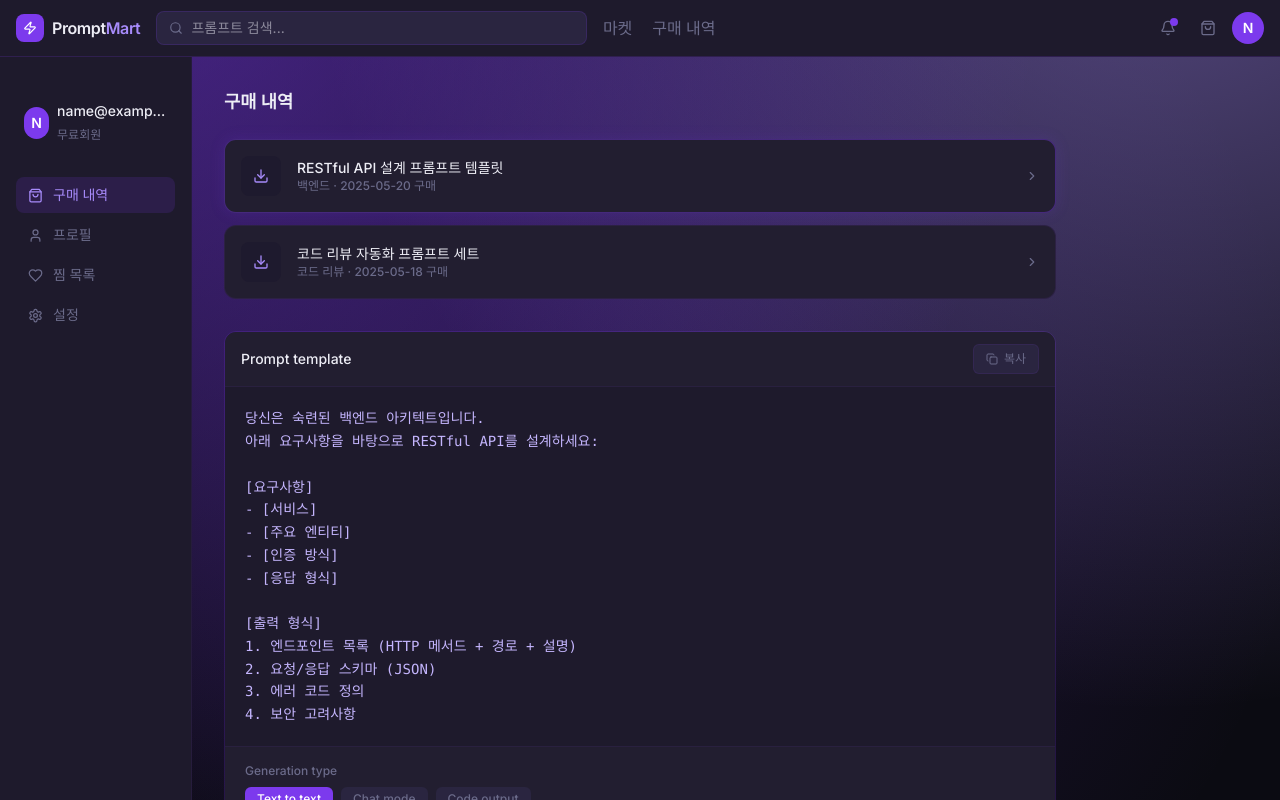
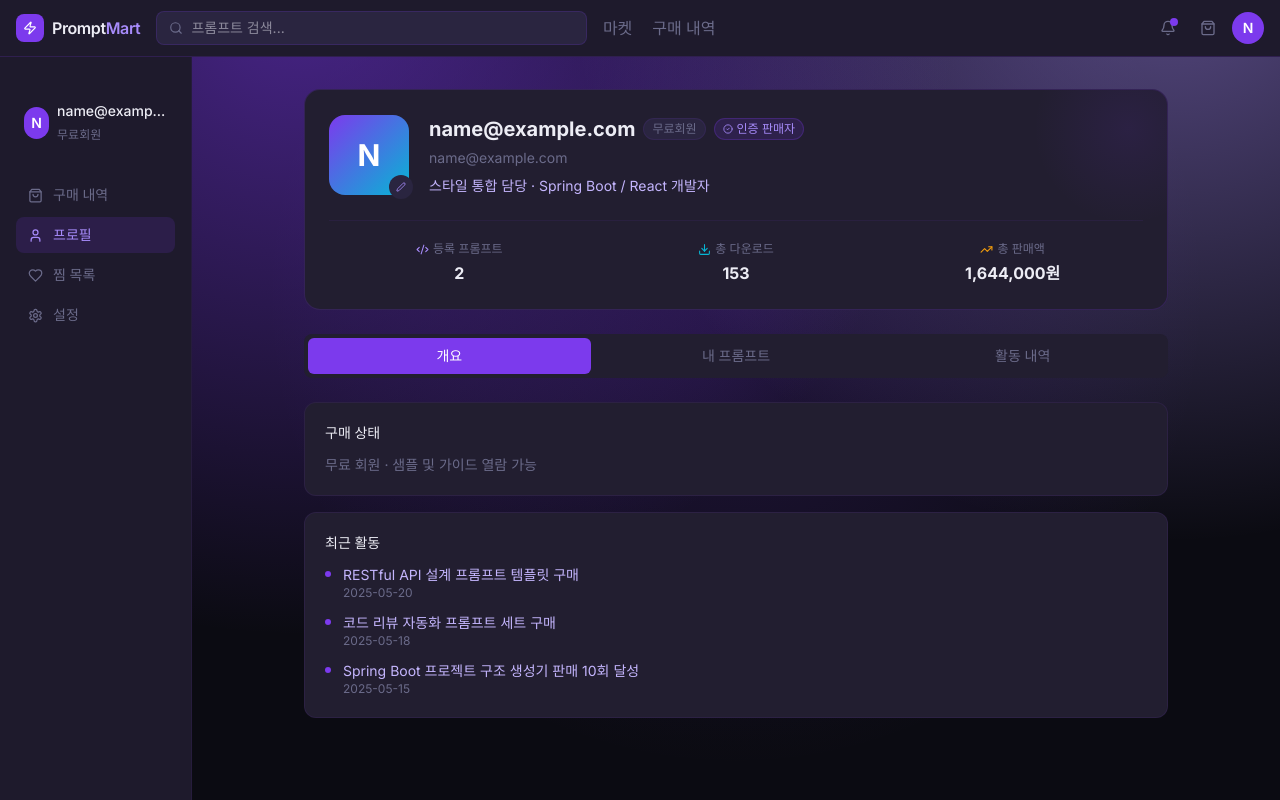
Before and after one commit to Hyemin-Youn/PROMPT_MARKET, a React (Vite) app in the folder frontend/: page /profile in a window 1280 px wide. Shown: the top 800 px of the page. Built offline with nearby package versions, Linux system fonts and the light colour scheme; sample sign-in values are in the browser's storage.

Commit message:
refactor: LibraryPage.jsx
initialNav prop 추가
activeNav 초기값을 initialNav || "purchases"로 변경
URL 직접 접근 시 해당 탭이 바로 열리도록 개선

```diff
--- a/frontend/src/pages/LibraryPage.jsx
+++ b/frontend/src/pages/LibraryPage.jsx
@@ -32,8 +32,8 @@ const NAV_ITEMS = [
     { icon: Settings,    label: "설정",      key: "settings" },
 ];
 
-export const LibraryPage = ({ purchasedPrompts, onLogout, onSelectPrompt, userEmail }) => {
-    const [activeNav, setActiveNav] = useState("purchases");
+export const LibraryPage = ({ purchasedPrompts, onLogout, onSelectPrompt, userEmail, initialNav }) => {
+    const [activeNav, setActiveNav] = useState(initialNav || "purchases");
     const [activePrompt, setActivePrompt] = useState(0);
     const [copied, setCopied] = useState(false);
     const [selectedExample, setSelectedExample] = useState(null);
```
